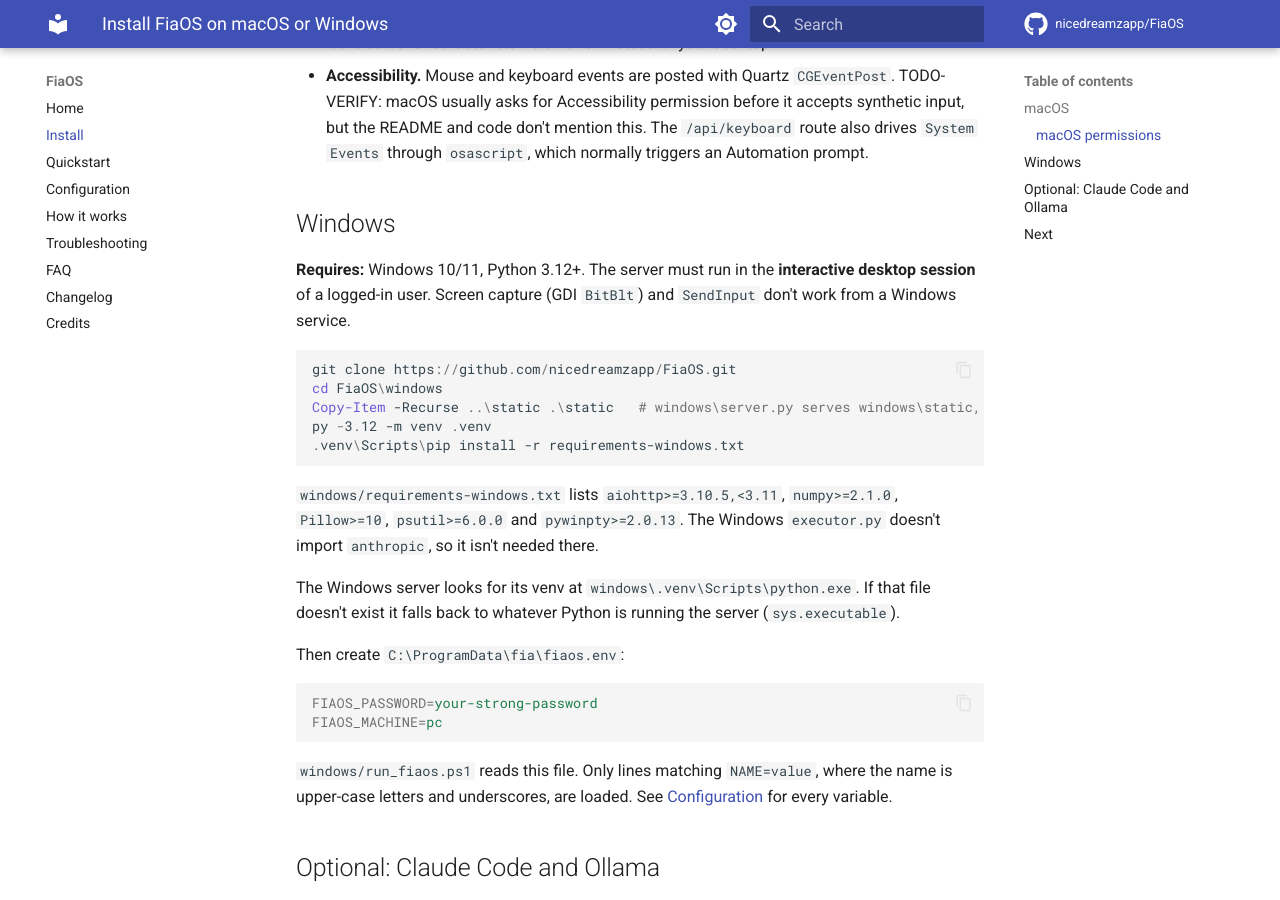
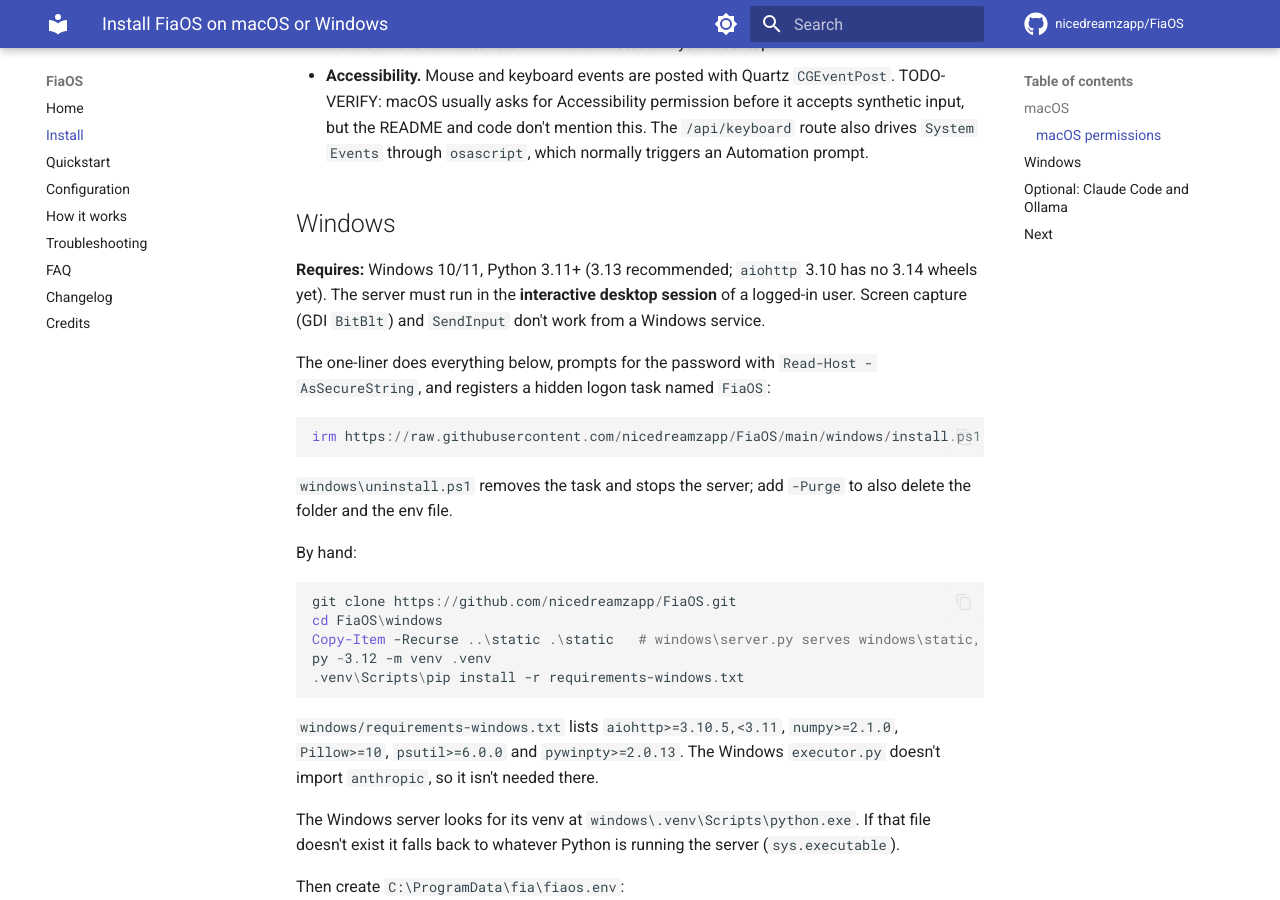
Before and after one commit to nicedreamzapp/FiaOS, an MkDocs documentation site: the page built from docs/install.md, in a window 1280 px wide and 900 px high, scrolled down 1522 px. Built offline with MkDocs 1.6.1 and Material for MkDocs 9.7.7, drawn with Linux system fonts in a browser that asks for light colours; comment, search, counter and statistics services are not loaded.

Commit message:
Windows: one-line installer and uninstaller
windows/install.ps1 clones FiaOS, builds windows\.venv, asks for the password with
Read-Host -AsSecureString and writes it to C:\ProgramData\fia\fiaos.env (ACL: you,
SYSTEM, Administrators), then registers a hidden logon task. Non-interactive runs get a
random password. windows/uninstall.ps1 stops only this install's processes and keeps
the folder and env file unless -Purge. server.py reads FIAOS_PORT / FIAOS_HOST
(defaults unchanged), run_fiaos.ps1 takes -EnvFile (default unchanged).

````diff
--- a/docs/install.md
+++ b/docs/install.md
@@ -53,7 +53,17 @@
 
 ## Windows
 
-**Requires:** Windows 10/11, Python 3.12+. The server must run in the **interactive desktop session** of a logged-in user. Screen capture (GDI `BitBlt`) and `SendInput` don't work from a Windows service.
+**Requires:** Windows 10/11, Python 3.11+ (3.13 recommended; `aiohttp` 3.10 has no 3.14 wheels yet). The server must run in the **interactive desktop session** of a logged-in user. Screen capture (GDI `BitBlt`) and `SendInput` don't work from a Windows service.
+
+The one-liner does everything below, prompts for the password with `Read-Host -AsSecureString`, and registers a hidden logon task named `FiaOS`:
+
+```powershell
+irm https://raw.githubusercontent.com/nicedreamzapp/FiaOS/main/windows/install.ps1 | iex
+```
+
+`windows\uninstall.ps1` removes the task and stops the server; add `-Purge` to also delete the folder and the env file.
+
+By hand:
 
 ```powershell
 git clone https://github.com/nicedreamzapp/FiaOS.git
````
Also changed, not shown: README.md (+11 -1 lines), docs/configuration.md (+1 -1 lines), 4 other files.
